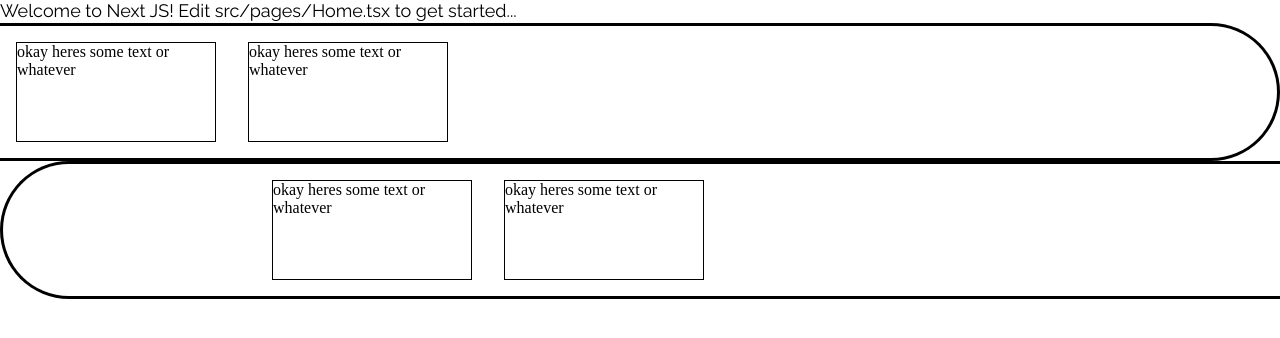
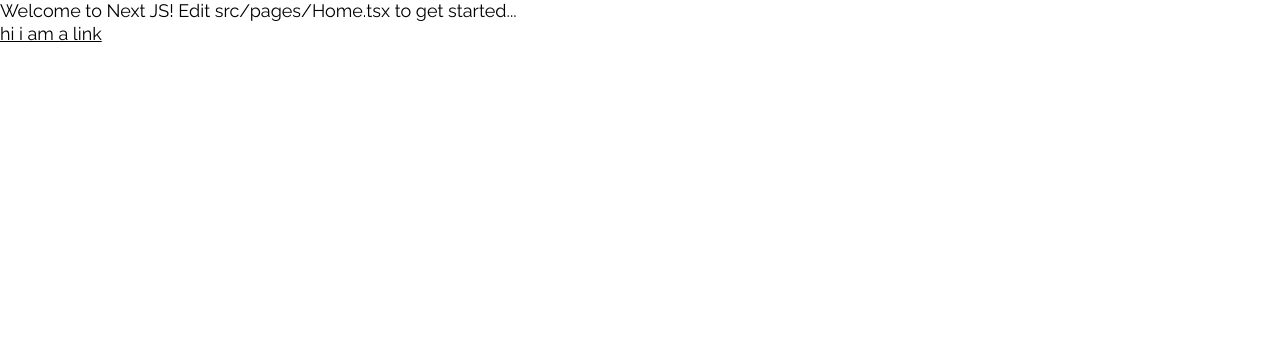
Before and after one commit to hottinet/casey-site-v2, a Next.js app: page / in a window 1280 px wide. Shown: the top 338 px of the page. Built offline with nearby package versions, Linux system fonts and the light colour scheme.

Commit message:
link component, text components no longer have defined color, should inherit

```diff
--- /dev/null
+++ b/src/components/Link.tsx
@@ -0,0 +1,36 @@
+import NextLink from 'next/link';
+import styled from '@emotion/styled';
+
+type LinkProps = {
+  internal?: boolean;
+  href: string;
+  children: React.ReactNode;
+  className?: string;
+};
+
+const StyledLink = styled.a`
+  color: ${({ theme }) => theme.colors.text};
+  display: inline-block;
+  :hover {
+    background-color: ${({ theme }) => theme.colors.yellow};
+    color: ${({ theme }) => theme.colors.textSecondary};
+  }
+`;
+
+const LinkWrapper: React.FC<LinkProps> = ({ internal, href, children }) =>
+  internal ? <NextLink href={href}>{children}</NextLink> : <>{children}</>;
+
+const Link: React.FC<LinkProps> = ({ internal, href, children, className }) => (
+  <LinkWrapper href={href} internal={internal}>
+    <StyledLink
+      className={className}
+      href={internal ? undefined : href}
+      rel="noopener noreferrer"
+      target="_blank"
+    >
+      {children}
+    </StyledLink>
+  </LinkWrapper>
+);
+
+export default Link;
--- a/src/components/typography/Body.tsx
+++ b/src/components/typography/Body.tsx
@@ -10,7 +10,6 @@ const BodyText = styled.p<Pick<BodyProps, 'bold'>>`
   font-size: ${({ theme }) => theme.fontSize.body};
   font-weight: ${({ theme, bold }) =>
     bold ? theme.fontWeight.bold : theme.fontWeight.regular};
-  color: ${({ theme }) => theme.colors.text};
   font-family: ${({ theme }) => theme.fontFamily};
   line-height: ${({ theme }) => theme.lineHeight.body};
 `;
--- a/src/components/typography/Heading.tsx
+++ b/src/components/typography/Heading.tsx
@@ -11,8 +11,6 @@ const Text = styled.h3<Omit<HeadingProps, 'children'>>`
   font-size: ${({ theme }) => theme.fontSize.heading};
   font-weight: ${({ theme, bold }) =>
     bold ? theme.fontWeight.bold : theme.fontWeight.regular};
-  color: ${({ theme, secondary }) =>
-    secondary ? theme.colors.textSecondary : theme.colors.text};
 `;
 
 const Heading: React.FC<HeadingProps> = ({ bold, secondary, children }) => (
--- a/src/components/typography/Title.tsx
+++ b/src/components/typography/Title.tsx
@@ -11,8 +11,6 @@ const Text = styled.h2<Omit<TitleProps, 'children'>>`
   font-size: ${({ theme }) => theme.fontSize.title};
   font-weight: ${({ theme, bold }) =>
     bold ? theme.fontWeight.bold : theme.fontWeight.regular};
-  color: ${({ theme, secondary }) =>
-    secondary ? theme.colors.textSecondary : theme.colors.text};
 `;
 
 const Title: React.FC<TitleProps> = ({ bold, secondary, children }) => (
--- a/src/pages/_app.tsx
+++ b/src/pages/_app.tsx
@@ -12,6 +12,7 @@ const baseStyle = css`
   width: 100%;
   ${marPadZero};
   font-size: 1rem;
+  color: ${theme.colors.text};
 `;
 
 const globalStyles = css`
--- a/src/pages/index.tsx
+++ b/src/pages/index.tsx
@@ -1,5 +1,5 @@
 import Layout from '~/components/meta/Layout';
-import Pickle from '~/components/Pickle';
+import Link from '~/components/Link';
 import Body from '~/components/typography/Body';
 
 const Home: React.FC = () => (
@@ -7,50 +7,9 @@ const Home: React.FC = () => (
     <div>
       <Body>Welcome to Next JS! Edit src/pages/Home.tsx to get started...</Body>
     </div>
-    <Pickle>
-      <div
-        style={{
-          height: 100,
-          width: 200,
-          margin: 16,
-          border: '1px solid black',
-        }}
-      >
-        okay heres some text or whatever
-      </div>
-      <div
-        style={{
-          height: 100,
-          width: 200,
-          margin: 16,
-          border: '1px solid black',
-        }}
-      >
-        okay heres some text or whatever
-      </div>
-    </Pickle>
-    <Pickle origin="right">
-      <div
-        style={{
-          height: 100,
-          width: 200,
-          margin: 16,
-          border: '1px solid black',
-        }}
-      >
-        okay heres some text or whatever
-      </div>
-      <div
-        style={{
-          height: 100,
-          width: 200,
-          margin: 16,
-          border: '1px solid black',
-        }}
-      >
-        okay heres some text or whatever
-      </div>
-    </Pickle>
+    <Link href="www.wikipedia.com">
+      <Body>hi i am a link</Body>
+    </Link>
   </Layout>
 );
 
```
